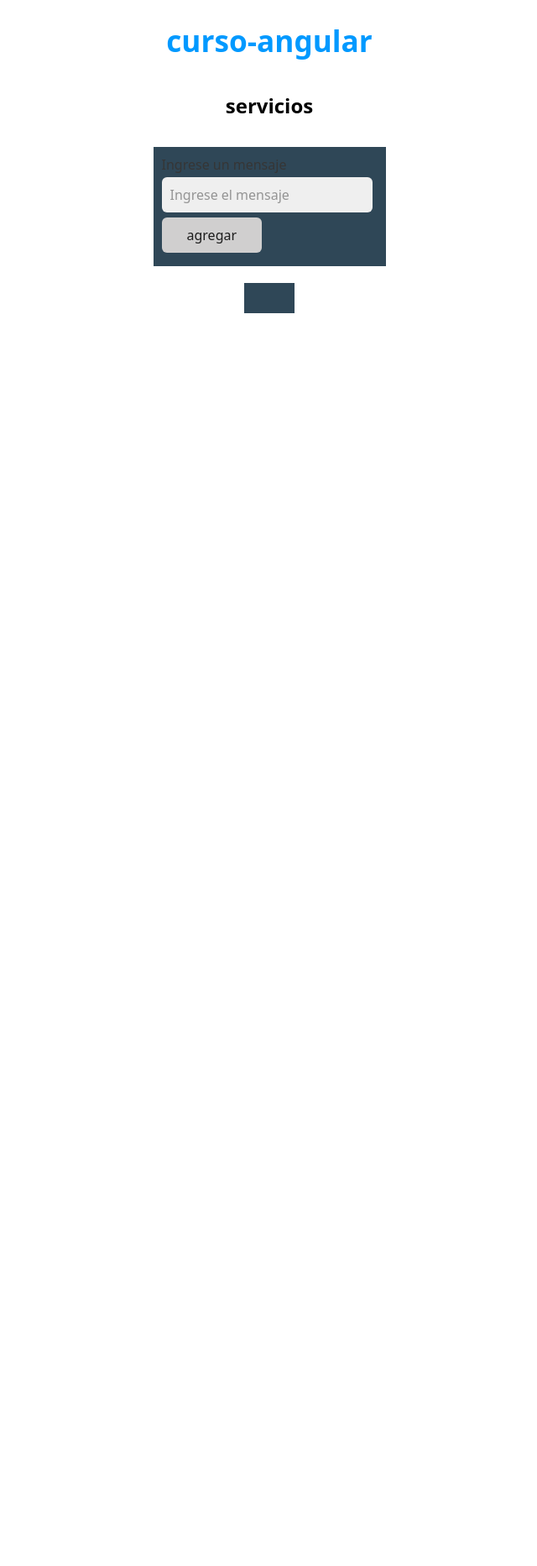
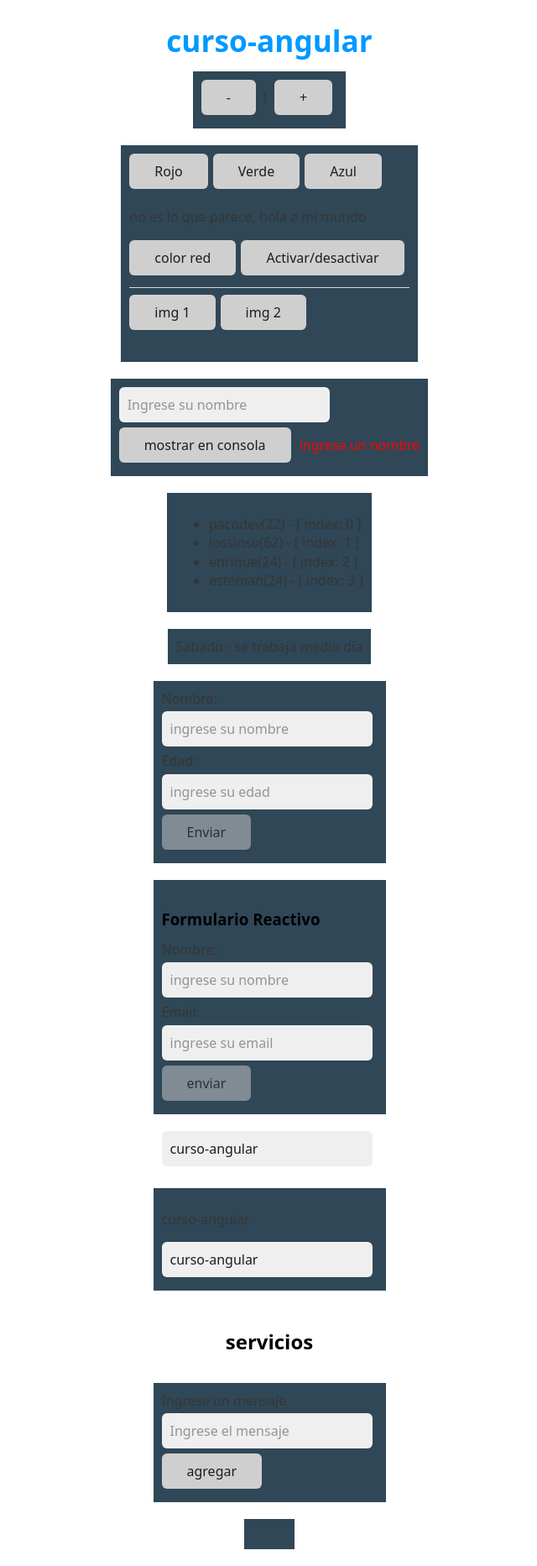
Before and after one commit to PacoChinchay/aprendiendo-angular, an Angular app: page / in a window 1280 px wide. Shown: the whole page at 84% size, without its empty margins (319-959 px from the left). Before the commit the page ends 800 px from the top, so only its background shows below. Built offline with nearby package versions, Linux system fonts and the light colour scheme.

Commit message:
descomentando

```diff
--- a/src/app/app.component.html
+++ b/src/app/app.component.html
@@ -1,6 +1,6 @@
 <h1>{{ title }}</h1>
 <main>
-  <!-- <article><app-contador/></article>
+  <article><app-contador/></article>
   <article><app-botones></app-botones></article>
   <article><app-formulario></app-formulario></article>
   <article><app-bucles></app-bucles></article>
@@ -9,7 +9,7 @@
   <article><app-formulario3></app-formulario3></article>
 
   <input type="text" [(ngModel)]="title">
-  <article><app-children [title]="title" (titleChange)="title = $event"></app-children></article> -->
+  <article><app-children [title]="title" (titleChange)="title = $event"></app-children></article>
 
   <h2>servicios</h2>
   <article><app-add-message></app-add-message></article>
```
